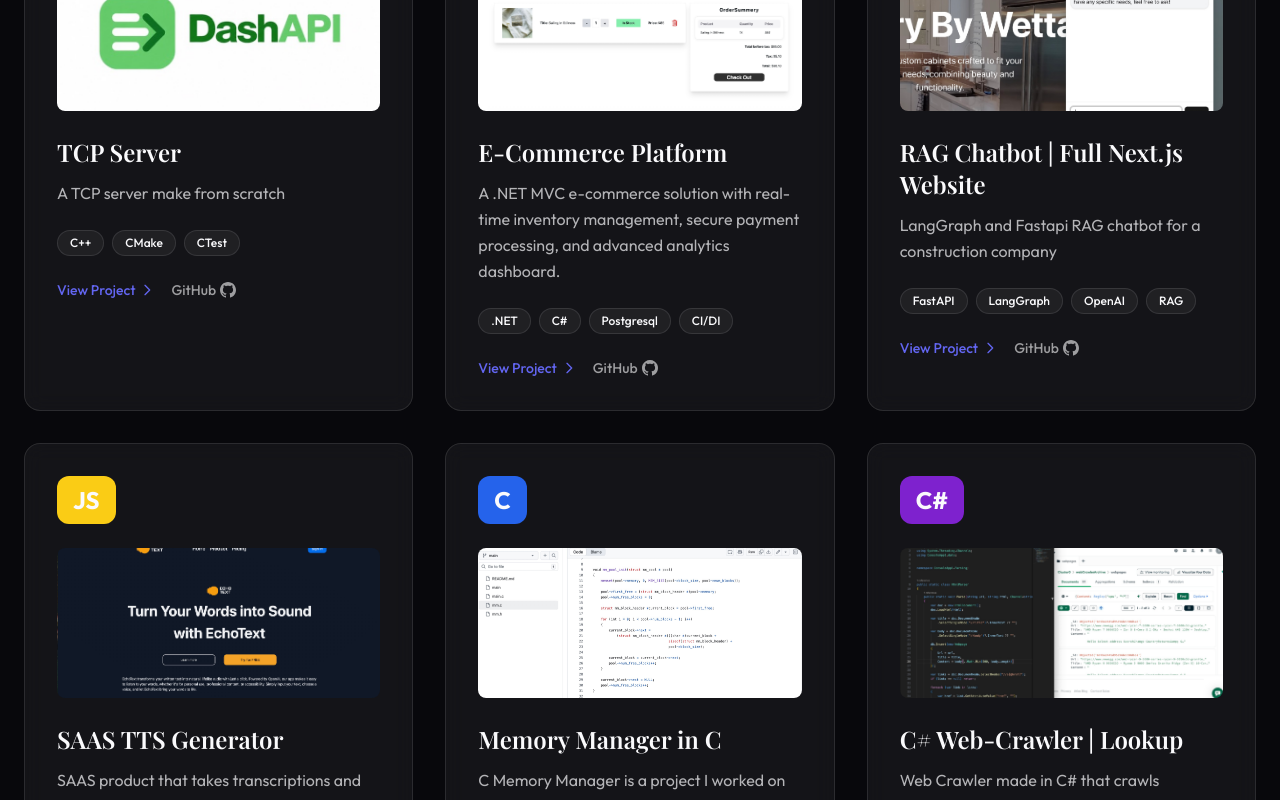
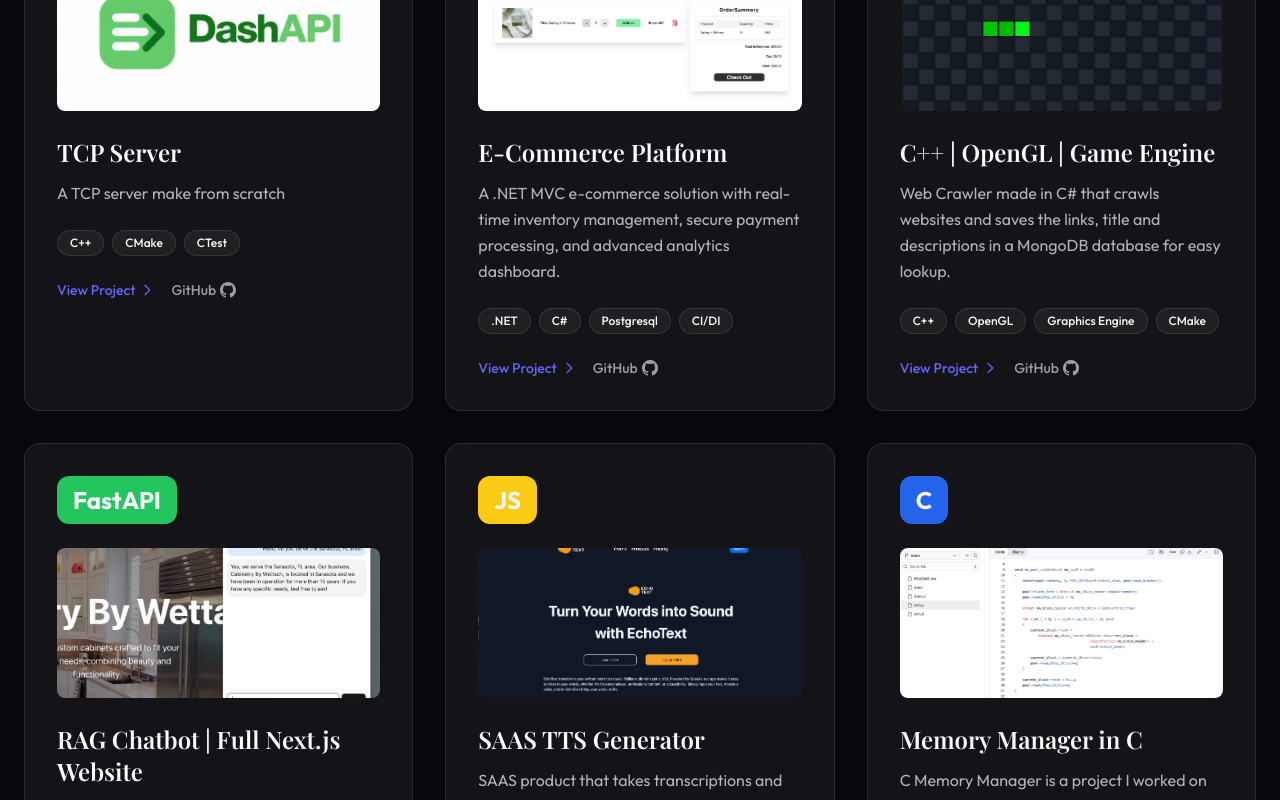
Before and after one commit to Tylerw7/new_portfolio, a Next.js app: page / in a window 1280 px wide. Shown: the part 2220-3020 px from the top of the page. Built offline with nearby package versions, Linux system fonts and the light colour scheme; a web font is replaced by a local one.

Commit message:
added snake game

```diff
--- a/components/Projects.tsx
+++ b/components/Projects.tsx
@@ -27,6 +27,17 @@ const projects = [
     github: "",
     image: "/images/pwa.jpg",
     language: "C#"
+  },
+  {
+    title: 'C++ | OpenGL | Game Engine',
+    description: 'Web Crawler made in C# that crawls websites and saves the links, title and descriptions in a MongoDB database for easy lookup.',
+    tags: ['C++', 'OpenGL', 'Graphics Engine', 'CMake'],
+    gradient: 'from-purple-500 to-pink-600',
+    color: "bg-pink-400",
+    preview: "https://github.com/Tylerw7/OpenGL_Basics/blob/main/src/main.cpp",
+    github: "https://github.com/Tylerw7/OpenGL_Basics/blob/main/src/main.cpp",
+    image: "/images/snake_game_pic.jpg",
+    language: "C++"
   },
   {
     title: 'RAG Chatbot | Full Next.js Website',
@@ -61,17 +72,6 @@ const projects = [
     github: "https://github.com/Tylerw7/Memory_Manager_Project/tree/main",
     image: "/images/c_mm.jpg",
     language: "C"
-  },
-  {
-    title: 'C# Web-Crawler | Lookup',
-    description: 'Web Crawler made in C# that crawls websites and saves the links, title and descriptions in a MongoDB database for easy lookup.',
-    tags: ['C#', '.NET', 'Console App', 'MongoDB'],
-    gradient: 'from-purple-500 to-pink-600',
-    color: "bg-purple-700",
-    preview: "https://github.com/Tylerw7/web_crawler",
-    github: "https://github.com/Tylerw7/web_crawler",
-    image: "/images/web-crawler.jpg",
-    language: "C#"
   },
   {
     title: 'CNN Flower Classifier',
```
Also changed, not shown: public/images/snake_game_pic.jpg (added).
